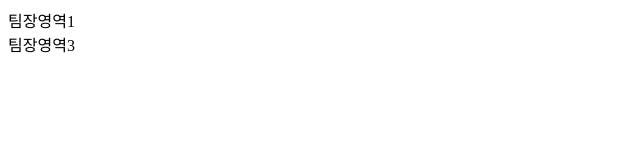
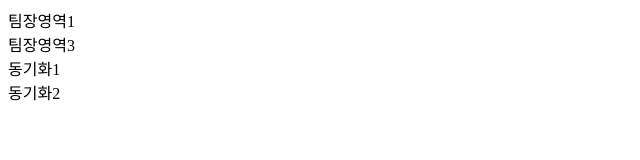
Before and after one commit to parkha-na/TeamProject001, a plain HTML site: page index.html in a window 1280 px wide. Shown: the whole page, without its empty margins (0-640 px from the left). Drawn offline with Linux system fonts and the light colour scheme.

Commit message:
팀장 동기화2

```diff
--- a/index.html
+++ b/index.html
@@ -8,6 +8,9 @@
 <body>
     <div>팀장영역1</div>
     <div>팀장영역3</div>
+
+    <div>동기화1</div>
+    <div>동기화2</div>
 </body>
 
 </html>
```
